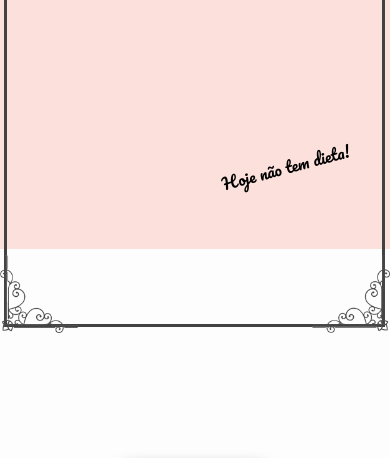
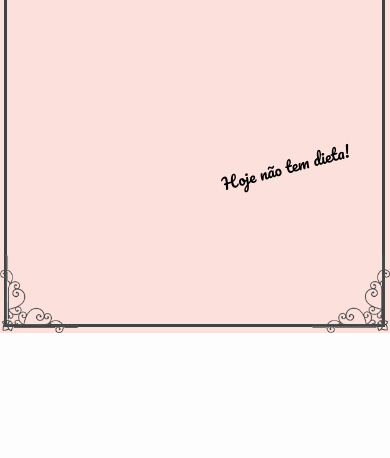
Before and after one commit to william-james-pj/Bolus, a plain HTML site: page index.html in a window 390 px wide. Shown: the part 511-969 px from the top of the page. Drawn offline with Linux system fonts and the light colour scheme.

Commit message:
Update styles.css

```diff
--- a/css/styles.css
+++ b/css/styles.css
@@ -666,7 +666,8 @@ header .headerImg4 {
     display: flex;
   }
   header {
-    height: 80vh;
+    height: 90vh;
+    overflow: hidden;
   }
   header img {
     width: 20%;
```
